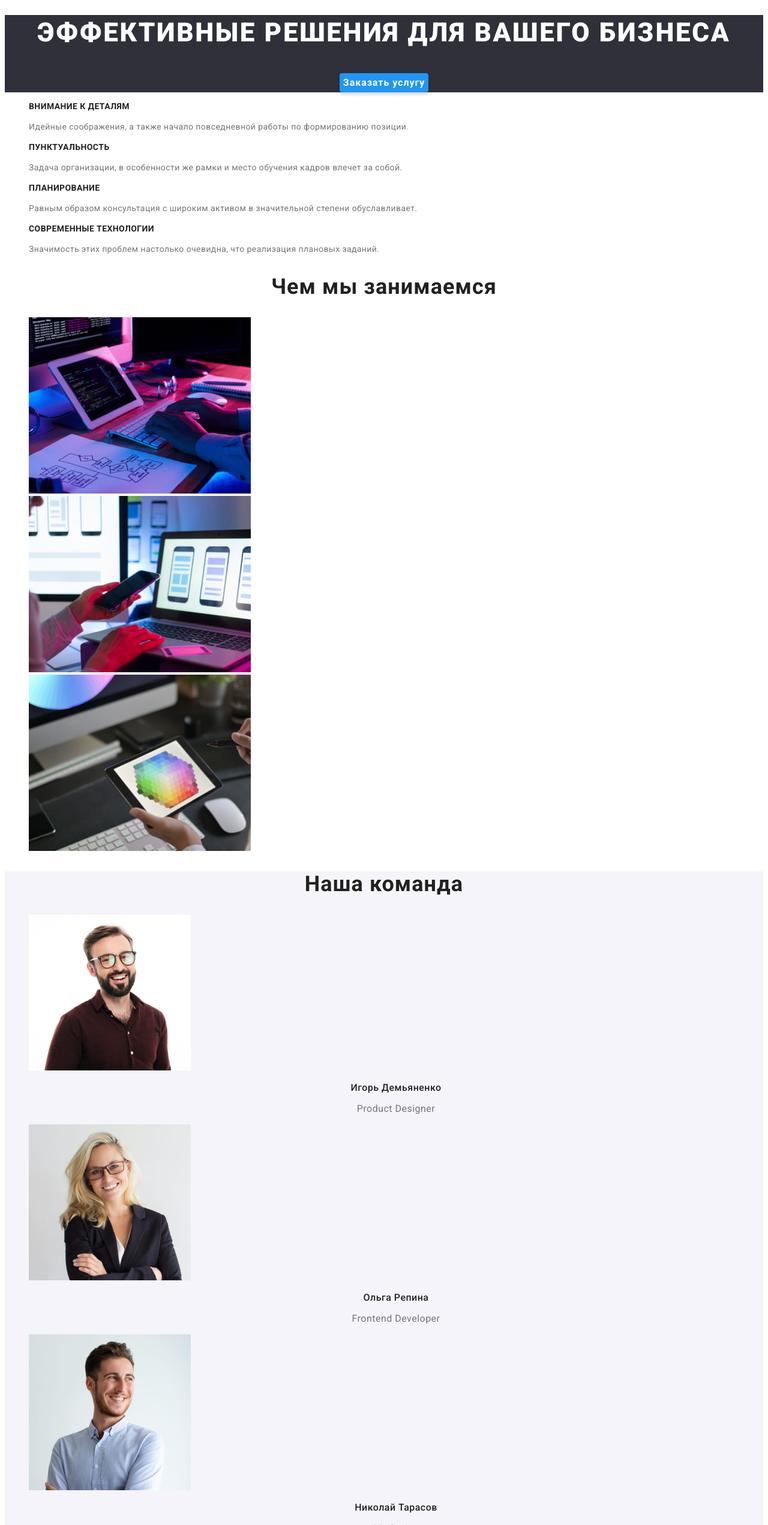
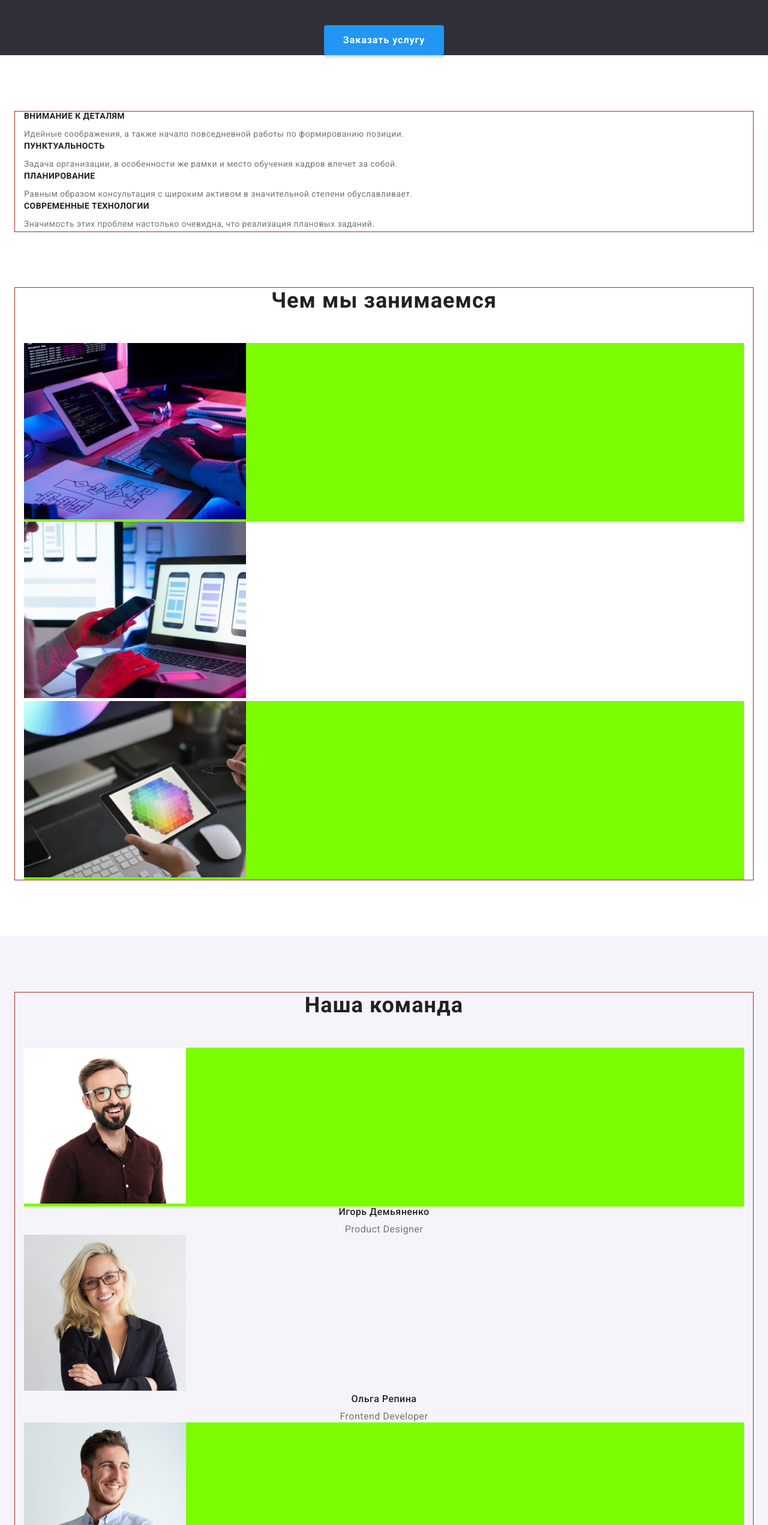
Before and after one commit to Sunwart/goit-markup-hw-03, a plain HTML site: page index.html in a window 1280 px wide. Shown: the part 177-2720 px from the top of the page at 60% size. Drawn offline with nearby package versions, Linux system fonts and the light colour scheme.

Commit message:
Containers and spacing added

```diff
--- a/css/styles.css
+++ b/css/styles.css
@@ -1,7 +1,10 @@
+html {
+  box-sizing: border-box;
+}
 *,
 *::before,
 *::after {
-  box-sizing: border-box;
+  box-sizing: inherit;
 }
 
 :root {
@@ -22,9 +25,20 @@ body {
 
 .list {
   list-style: none;
+  padding: 0;
+  margin: 0;
 }
 
-/* Header */
+.container {
+  margin-left: auto;
+  margin-right: auto;
+  width: 1230px;
+  outline: solid brown 1px;
+  padding-left: 15px;
+  padding-right: 15px;
+}
+
+/* =========== Header =========== */
 .header-logo {
   color: var(--opposite-basic-color);
   font-family: 'Raleway', 'Roboto', sans-serif;
@@ -67,7 +81,7 @@ body {
 }
 /* Main content */
 
-/* Hero */
+/* =========== Hero =========== */
 .hero-section {
   background-color: var(--bg-colog-dark);
   text-align: center;
@@ -79,6 +93,8 @@ body {
   font-weight: 900;
   letter-spacing: 0.06em;
   line-height: 1.36;
+  margin-top: 0;
+  margin-bottom: 30;
 }
 .order {
   background-color: var(--brand-color);
@@ -92,12 +108,18 @@ body {
   line-height: 1.88;
   letter-spacing: 0.06em;
   cursor: pointer;
+  display: inline-block;
+  padding: 10px 32px;
 }
 .order:hover {
   background-color: #188ce8;
 }
 
-/* Advantages */
+/* =========== Advantages =========== */
+.advantages {
+  padding-top: 94px;
+  padding-bottom: 94px;
+}
 .advantages-item {
   color: var(--titles-color);
   font-size: 14px;
@@ -105,11 +127,19 @@ body {
   line-height: 1.14;
   letter-spacing: 0.03em;
   text-transform: uppercase;
+  margin-top: 0;
+  margin-bottom: 10px;
 }
 .advantages-description {
   font-size: 14px;
   line-height: 1.71;
   letter-spacing: 0.03em;
+  margin-top: 0;
+  margin-bottom: 0;
+}
+/* =========== Services =========== */
+.services {
+  margin-bottom: 94px;
 }
 
 /* Section title */
@@ -120,11 +150,15 @@ body {
   line-height: 1.17;
   letter-spacing: 0.03em;
   text-align: center;
+  margin-top: 0;
+  margin-bottom: 50px;
 }
 
-/* Our team */
+/* =========== Our team =========== */
 .team {
   background-color: var(--bg-color-light);
+  padding-top: 94px;
+  padding-bottom: 94px;
 }
 .name {
   color: var(--titles-color);
@@ -133,17 +167,23 @@ body {
   line-height: 1.18;
   letter-spacing: 0.03em;
   text-align: center;
+  margin-top: 0px;
+  margin-bottom: 10px;
 }
 .position {
   font-size: 16px;
   line-height: 1.18;
   letter-spacing: 0.03em;
   text-align: center;
+  margin-top: 0px;
+  margin-bottom: 0px;
 }
 
-/* Footer */
+/* =========== Footer =========== */
 .footer {
   background-color: var(--bg-colog-dark);
+  padding-top: 60px;
+  padding-bottom: 60px;
 }
 .footer-logo {
   color: var(--basic-color);
@@ -153,6 +193,15 @@ body {
   letter-spacing: 0.03em;
   line-height: 1.19;
   text-decoration: none;
+  display: inline-block;
+  margin-bottom: 20px;
+}
+.li {
+  background-color: lawngreen;
+}
+.big {
+  margin: 0;
+  padding: 0;
 }
 .address {
   color: var(--basic-color);
@@ -161,6 +210,7 @@ body {
   letter-spacing: 0.03em;
   line-height: 1.71;
   text-decoration: none;
+  outline: mediumorchid 1px solid;
 }
 .footer-contacts {
   color: rgba(255, 255, 255, 0.6);
@@ -169,13 +219,14 @@ body {
   letter-spacing: 0.03em;
   line-height: 1.71;
   text-decoration: none;
+  background-color: cornflowerblue;
 }
 .footer-contacts:hover,
 .footer-contacts:focus {
   color: var(--brand-color);
 }
 
-/* Portfolio */
+/* =========== Portfolio =========== */
 .filter {
   color: var(--titles-color);
   font-family: inherit;
@@ -187,7 +238,7 @@ body {
   border: none;
   border-radius: 4px;
   cursor: pointer;
-  padding: 14px 22px 14px 22px;
+  padding: 6px 22px;
 }
 .filter:hover,
 .filter:focus,
--- a/index.html
+++ b/index.html
@@ -5,16 +5,24 @@
     <meta http-equiv="X-UA-Compatible" content="IE=edge" />
     <meta name="viewport" content="width=device-width, initial-scale=1.0" />
     <title>WebStudio</title>
-    <link rel="stylesheet" href="./css/styles.css" />
     <link rel="preconnect" href="https://fonts.gstatic.com" />
     <link
       href="https://fonts.googleapis.com/css2?family=Raleway:wght@700&family=Roboto:wght@400;500;700;900&display=swap"
       rel="stylesheet"
     />
+    <link
+      rel="stylesheet"
+      href="https://cdnjs.cloudflare.com/ajax/libs/modern-normalize/1.1.0/modern-normalize.min.css"
+      integrity="sha512-wpPYUAdjBVSE4KJnH1VR1HeZfpl1ub8YT/NKx4PuQ5NmX2tKuGu6U/JRp5y+Y8XG2tV+wKQpNHVUX03MfMFn9Q=="
+      crossorigin="anonymous"
+      referrerpolicy="no-referrer"
+    />
+    <link rel="stylesheet" href="./css/styles.css" />
   </head>
 
   <body>
     <header>
+      <div class="container">
         <nav>
           <a href="./index.html" class="header-logo"><span class="brand">Web</span>Studio</a>
           <ul class="list">
@@ -37,6 +45,7 @@
             <a href="tel:+380961111111" class="header-contacts">+38 096 111 11 11</a>
           </li>
         </ul>
+      </div>
     </header>
 
     <main>
@@ -47,7 +56,8 @@
       </section>
 
       <!-- Advantages -->
-      <section>
+      <section class="advantages">
+        <div class="container">
           <!-- <h2>Причины, почему выбирают именно нас!</h2> -->
           <ul class="list">
             <li>
@@ -75,13 +85,15 @@
               </p>
             </li>
           </ul>
+        </div>
       </section>
 
       <!-- Services -->
-      <section>
+      <section class="services">
+        <div class="container">
           <h2 class="section-title">Чем мы занимаемся</h2>
           <ul class="list">
-          <li>
+            <li class="li">
               <img
                 src="./images/desktopapp.jpg"
                 alt="Разрабатываем десктопные приложения"
@@ -97,7 +109,7 @@
                 height="294"
               />
             </li>
-          <li>
+            <li class="li">
               <img
                 src="./images/design.jpg"
                 alt="Предоставляем дизайнерские решения"
@@ -106,19 +118,23 @@
               />
             </li>
           </ul>
+        </div>
       </section>
 
       <!-- Our Team -->
       <section class="team">
+        <div class="container">
           <h2 class="section-title">Наша команда</h2>
           <ul class="list">
             <li>
+              <div class="li">
                 <img
                   src="./images/igor_demyanenko.jpg"
                   alt="Игорь Демьяненко - Product Designer"
                   width="270"
                   height="260"
                 />
+              </div>
               <h3 class="name">Игорь Демьяненко</h3>
               <p class="position">Product Designer</p>
             </li>
@@ -132,7 +148,7 @@
               <h3 class="name">Ольга Репина</h3>
               <p class="position">Frontend Developer</p>
             </li>
-          <li>
+            <li class="li">
               <img
                 src="./images/nikolai_tarasov.jpg"
                 alt="Николай Тарасов - Marketing"
@@ -153,14 +169,16 @@
               <p class="position">UI Designer</p>
             </li>
           </ul>
+        </div>
       </section>
     </main>
 
     <footer class="footer">
+      <div class="container">
         <a href="./index.html" class="footer-logo"><span class="brand">Web</span>Studio</a>
         <address>
           <ul class="list">
-          <li>
+            <li class="li">
               <a
                 href="https://goo.gl/maps/4U1aCjtnUdwac2Jz8"
                 class="address"
@@ -172,11 +190,12 @@
             <li>
               <a href="mailto:info@devstudio.com" class="footer-contacts">info@devstudio.com</a>
             </li>
-          <li>
+            <li class="li">
               <a href="tel:+380961111111" class="footer-contacts">+38 096 111 11 11</a>
             </li>
           </ul>
         </address>
+      </div>
     </footer>
   </body>
 </html>
```
Also changed, not shown: portfolio.html (+10 -8 lines). Lines whose indentation alone changed are shown as unchanged.
